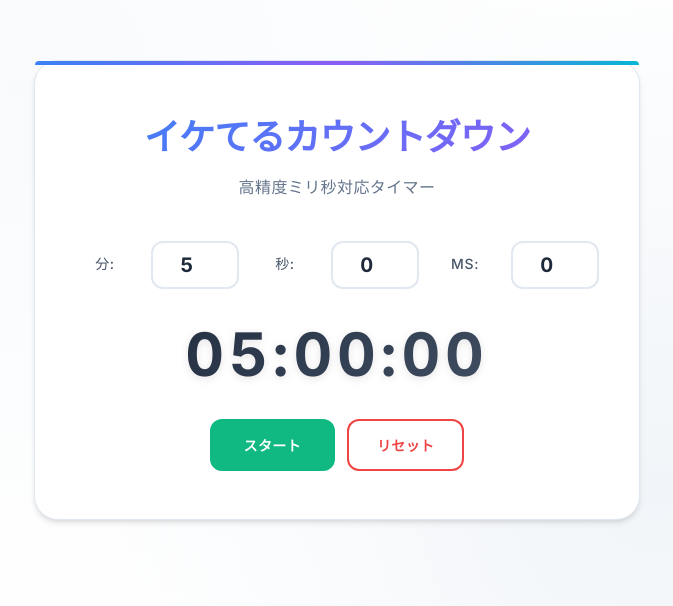
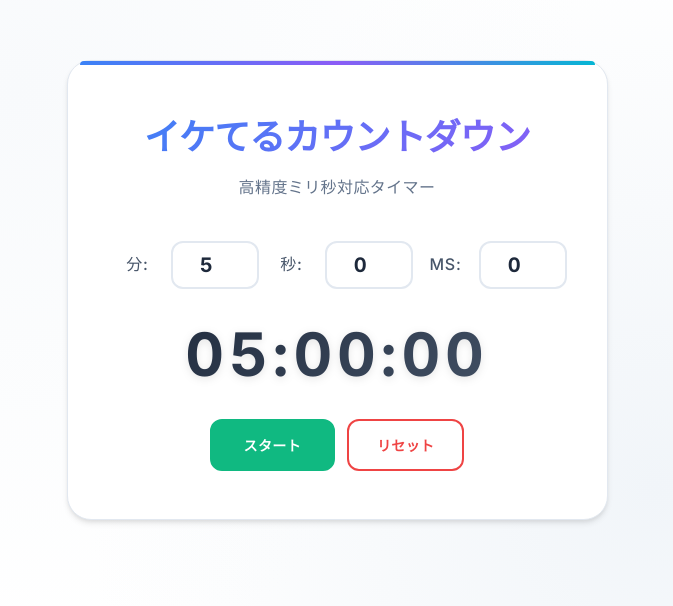
Before and after one commit to koshiro00/cool_countdown, a React (Vite) app: page / in a window 1280 px wide. Shown: the part 110-716 px from the top of the page, without its empty margins (303-976 px from the left). Built offline with nearby package versions, Linux system fonts and the light colour scheme.

Commit message:
トグルのデザインを修正

```diff
--- a/package.json
+++ b/package.json
@@ -32,7 +32,8 @@
   },
   "dependencies": {
     "react": "^19.1.0",
-    "react-dom": "^19.1.0"
+    "react-dom": "^19.1.0",
+    "react-icons": "^5.5.0"
   },
   "devDependencies": {
     "@eslint/js": "^9.30.1",
--- a/src/App.module.css
+++ b/src/App.module.css
@@ -71,6 +71,7 @@
   height: 4px;
   background: linear-gradient(90deg, #3b82f6, #8b5cf6, #06b6d4);
   border-radius: 24px 24px 0 0;
+  margin: 0 12px;
 }
 
 .title {
--- a/src/components/FullscreenMode.module.css
+++ b/src/components/FullscreenMode.module.css
@@ -72,7 +72,7 @@
 }
 
 .light .themeToggleOption.active {
-  background: rgba(0, 0, 0, 0.2);
+  background: white;
 }
 
 .fullscreenDisplay {
--- a/src/components/FullscreenMode.tsx
+++ b/src/components/FullscreenMode.tsx
@@ -1,6 +1,7 @@
 import React from "react";
 import { formatTime } from "../utils/timer";
 import type { FullscreenTheme } from "../hooks/useFullscreenTheme";
+import { HiMoon, HiSun } from "react-icons/hi2";
 import styles from "./FullscreenMode.module.css";
 
 interface FullscreenModeProps {
@@ -41,7 +42,7 @@ export const FullscreenMode: React.FC<FullscreenModeProps> = ({
           onClick={() => theme !== "dark" && onToggleTheme()}
           aria-label="ダークテーマ"
         >
-          🌙
+          <HiMoon size={20} />
         </button>
         <button
           className={`${styles.themeToggleOption} ${
@@ -50,7 +51,7 @@ export const FullscreenMode: React.FC<FullscreenModeProps> = ({
           onClick={() => theme !== "light" && onToggleTheme()}
           aria-label="ライトテーマ"
         >
-          ☀️
+          <HiSun size={20} />
         </button>
       </div>
       <div
--- a/src/components/TimerInputs.module.css
+++ b/src/components/TimerInputs.module.css
@@ -6,7 +6,7 @@
   display: flex;
   align-items: center;
   justify-content: center;
-  gap: 16px;
+  gap: 3px;
   margin-bottom: 24px;
   flex-wrap: wrap;
   /* メディアクエリ */
@@ -18,7 +18,7 @@
 }
 
 .label {
-  font-size: 0.875rem;
+  font-size: 16px;
   font-weight: 500;
   color: #475569;
   min-width: 60px;
```
Also changed, not shown: 1 other file (tests, documents, lock files or other folders).
